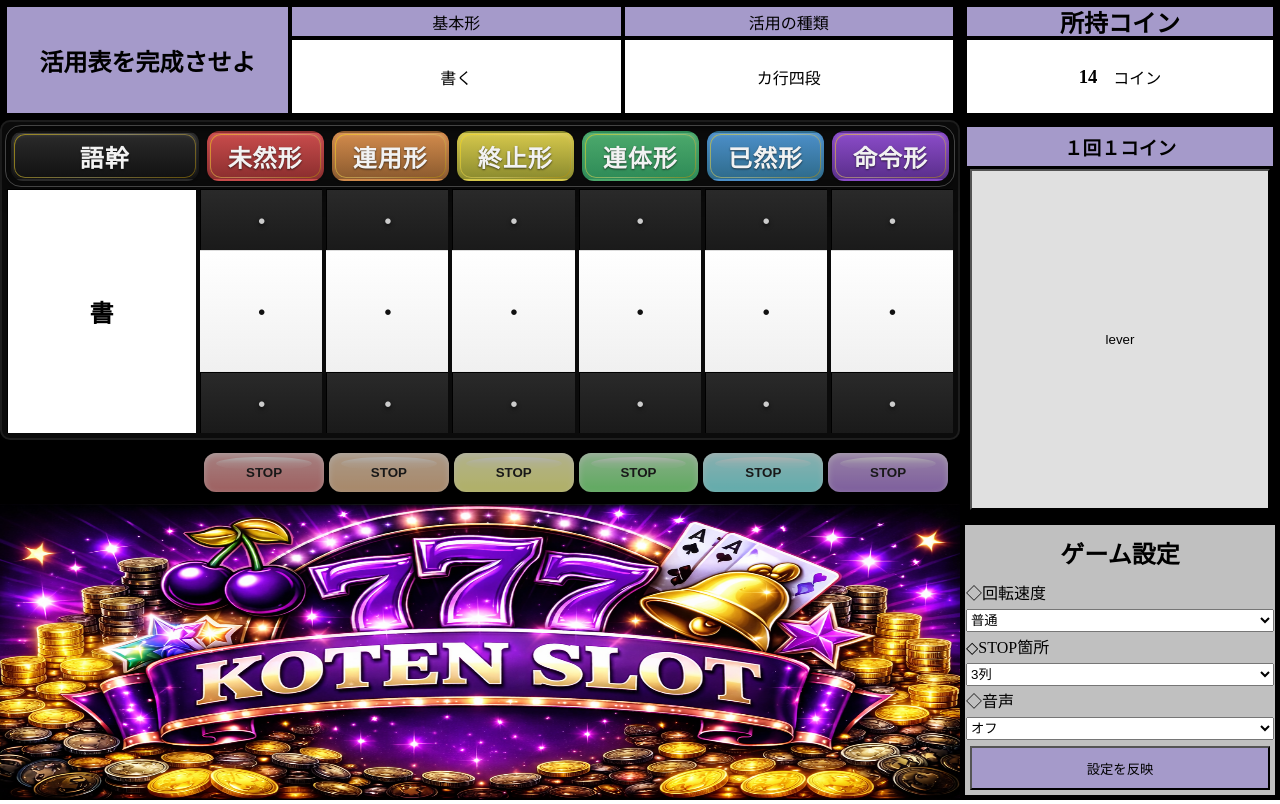
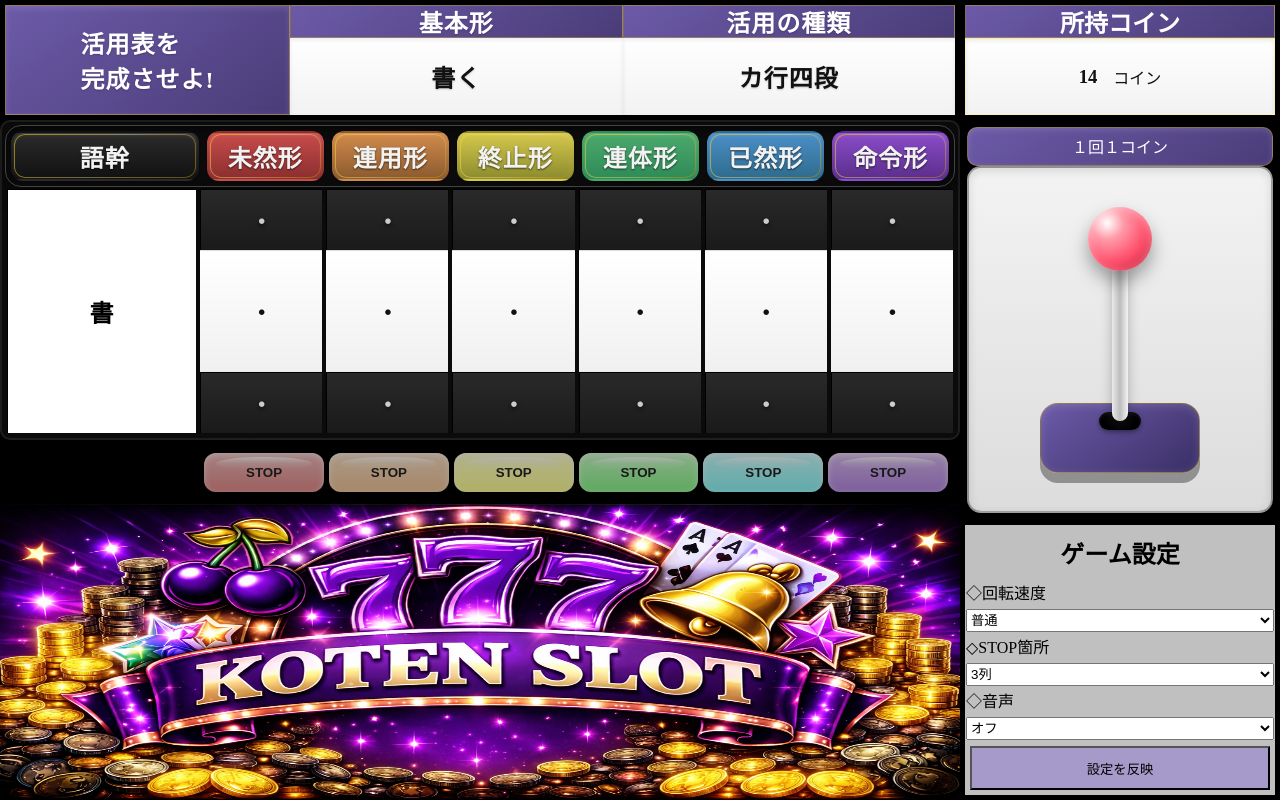
Before and after one commit to saka11show/bunpo_slot, a React (Vite) app: page / in a window 1280 px wide. Built offline with nearby package versions, Linux system fonts and the light colour scheme.

Commit message:
基本挙動実装完了

```diff
--- a/src/App.css
+++ b/src/App.css
@@ -14,6 +14,14 @@
   grid-template-rows: 15vh 40vh 8vh 37vh;
 }
 
+.target-info h1,
+.target-info h2,
+.target-info h3 {
+  text-shadow: 0 1px 2px rgba(0,0,0,0.2);
+  letter-spacing: 1px;
+}
+
+
 .target-info {
   display: grid;
   grid-template-columns: 30% 35% 35%;
@@ -21,39 +29,57 @@
 }
 
 .target-title {
-  border: 2px solid black;
-  background-color: #a59aca;
+  padding: 10px;
+
+  background: linear-gradient(
+    145deg,
+    #6c5aa8,
+    #4a3c78
+  );
+
+  color: #fff;
+
+  box-shadow:
+    inset 0 2px 6px rgba(255,255,255,0.12),
+    0 4px 10px rgba(0,0,0,0.4);
+
+  border: 1px solid rgba(255,215,0,0.35);
 }
+
+.target-basic-form-title,
+.target-katsuyo-type-title {
+  background: linear-gradient(
+    145deg,
+    #6c5aa8,
+    #4a3c78
+  );
+  color: #fff;
+
+  border: 1px solid rgba(255,215,0,0.3);
+}
+
+.target-basic-form-value,
+.target-katsuyo-type-value {
+  background: linear-gradient(#ffffff, #f2f2f2);
+  color: #111;
+
+  box-shadow:
+    inset 0 2px 4px rgba(0,0,0,0.08);
+}
+
+
 
 .target-basic-form {
   display: grid;
   grid-template-rows: 30% 70%;
 }
 
-.target-basic-form-title {
-  border: 2px solid black;
-  background-color: #a59aca;
-}
-
-.target-basic-form-value {
-  border: 2px solid black;
-  background-color: white;
-}
 
 .target-katsuyo-type {
   display: grid;
   grid-template-rows: 30% 70%;
 }
 
-.target-katsuyo-type-title {
-  border: 2px solid black;
-  background-color: #a59aca;
-}
-
-.target-katsuyo-type-value {
-  border: 2px solid black;
-  background-color: white;
-}
 
 
 .reels {
@@ -391,17 +417,32 @@
   display: grid;
   grid-template-rows: 30% 70%;
   border: 5px solid black;
+
 }
 
 .coin-status-title {
-  border: 2px solid black;
-  background-color: #a59aca;
+  background: linear-gradient(
+    145deg,
+    #6c5aa8,
+    #4a3c78
+  );
+  color: #fff;
+  border: 1px solid rgba(255,215,0,0.3);
 }
 
+
 .coin-status {
-  border: 2px solid black;
-  background-color: white;
+  background: linear-gradient(#ffffff, #f2f2f2);
+  color: #111;
+
+  box-shadow:
+    inset 0 2px 4px rgba(0,0,0,0.08);
+
+    border: 1px solid rgba(255,215,0,0.3);
 }
+
+
+/* ===== Lever（筐体レバー） ===== */
 
 .lever {
   display: grid;
@@ -410,13 +451,157 @@
 }
 
 .lever-title {
-  background-color: #a59aca;
+  background: linear-gradient(145deg, #6c5aa8, #4a3c78);
+  color: #fff;
+  border-radius: 10px;
+  border: 1px solid rgba(255, 215, 0, 0.3);
+  box-shadow: inset 0 2px 6px rgba(255,255,255,0.12);
 }
 
-.lever-button {
-  margin: 3px;
-  background-color: #e0e0e0
+/* レバーの設置面 */
+.lever-area {
+  height: 100%;
+  display: grid;
+  place-items: center;
+
+  border-radius: 14px;
+  background: linear-gradient(#f3f3f3, #dcdcdc);
+  border: 2px solid rgba(0,0,0,0.35);
+  box-shadow: inset 0 3px 10px rgba(0,0,0,0.12);
+
+  perspective: 700px; /* ★3D感 */
 }
+
+/* クリックできる透明ボタン */
+.lever-hitbox {
+  width: 100%;
+  height: 100%;
+  background: transparent;
+  border: none;
+  padding: 0;
+  cursor: pointer;
+}
+
+.lever-hitbox:disabled {
+  cursor: not-allowed;
+}
+
+/* レバー構成（玉→棒→土台を縦に一体化） */
+.lever-body {
+  height: 100%;
+  display: flex;
+  flex-direction: column;
+  align-items: center;
+  justify-content: center;
+
+  transform-origin: 50% 92%; /* ★支点は土台付け根 */
+  transition: transform 120ms cubic-bezier(.2,.9,.2,1);
+  will-change: transform;
+}
+
+/* 玉 */
+.lever-knob {
+  width: 64px;
+  height: 64px;
+  border-radius: 50%;
+  background: radial-gradient(circle at 30% 25%, #ffffff 0%, #ff9aa8 25%, #ff4f6b 60%, #b5152f 100%);
+  box-shadow:
+    0 10px 18px rgba(0,0,0,0.35),
+    inset 0 2px 10px rgba(255,255,255,0.45);
+
+  position: relative;
+  z-index: 3;
+
+  transition: transform 120ms cubic-bezier(.2,.9,.2,1);
+  will-change: transform;
+}
+
+/* 棒（上下に食い込ませて“くっつける”） */
+.lever-rod {
+  width: 16px;
+  height: 160px;
+  border-radius: 10px;
+
+  background: linear-gradient(90deg, #e6e6e6, #bdbdbd, #f0f0f0);
+  box-shadow:
+    inset 0 2px 6px rgba(255,255,255,0.35),
+    0 8px 12px rgba(0,0,0,0.25);
+
+  margin-top: -10px;    /* ★玉に食い込む */
+  margin-bottom: -18px; /* ★土台に食い込む */
+
+  position: relative;
+  z-index: 2;
+
+  transition: height 120ms cubic-bezier(.2,.9,.2,1);
+}
+
+/* 土台 */
+.lever-base {
+  width: 160px;
+  height: 70px;
+  border-radius: 18px;
+
+  background: linear-gradient(145deg, #6c5aa8, #3a2f66);
+  border: 1px solid rgba(255,215,0,0.35);
+
+  box-shadow:
+    0 10px 0 rgba(0,0,0,0.35),
+    inset 0 2px 8px rgba(255,255,255,0.15);
+
+  position: relative;
+  z-index: 1;
+
+  transition: box-shadow 120ms cubic-bezier(.2,.9,.2,1);
+}
+
+/* 土台の穴（棒が刺さってる感じ） */
+.lever-socket {
+  position: absolute;
+  top: 8px;
+  left: 50%;
+  transform: translateX(-50%);
+  width: 42px;
+  height: 18px;
+  border-radius: 999px;
+
+  background: radial-gradient(circle at 50% 30%, #111 0%, #000 70%);
+  box-shadow:
+    inset 0 2px 4px rgba(255,255,255,0.08),
+    0 2px 4px rgba(0,0,0,0.35);
+}
+
+/* ===== 引いた時の動き（球が下に来る） ===== */
+
+/* レバー全体は手前に倒れる */
+.lever-hitbox.is-pulled .lever-body {
+  transform: rotateX(-22deg);
+}
+
+/* ★球だけガチャンと下に来る（引いた感の主役） */
+.lever-hitbox.is-pulled .lever-knob {
+  transform: translateY(18px) translateZ(8px);
+}
+
+/* 棒を少し伸ばして違和感を減らす */
+.lever-hitbox.is-pulled .lever-rod {
+  height: 175px;
+}
+
+/* 土台の影も変えて“ガチャン感” */
+.lever-hitbox.is-pulled .lever-base {
+  box-shadow:
+    0 4px 0 rgba(0,0,0,0.35),
+    inset 0 3px 10px rgba(0,0,0,0.25);
+}
+
+/* 無効時は全体を少し暗く */
+.lever-area.is-disabled {
+  filter: brightness(0.85) saturate(0.75);
+}
+
+
+
 
 .game-settings {
   display: grid;
--- a/src/components/Lever.tsx
+++ b/src/components/Lever.tsx
@@ -1,13 +1,52 @@
+import { useRef, useState } from "react";
+
 type Props = {
-    disabled: boolean;
-    onClick: () => void;
-}
+  disabled: boolean;
+  onClick: () => void;
+};
 
-export function Lever({ disabled, onClick}: Props) {
+export function Lever({ disabled, onClick }: Props) {
+  const [isPulled, setIsPulled] = useState(false);
+  const t1 = useRef<number | null>(null);
+  const t2 = useRef<number | null>(null);
+
+  const handlePull = () => {
+    if (disabled || isPulled) return;
+
+    setIsPulled(true);
+
+    // 見た目の「ガチャン」に少し遅れてゲーム開始
+    t1.current = window.setTimeout(() => {
+      onClick();
+    }, 90);
+
+    // 戻す
+    t2.current = window.setTimeout(() => {
+      setIsPulled(false);
+    }, 240);
+  };
+
   return (
     <section className="lever">
-      <div className="lever-title center"><h1>１回１コイン</h1></div>
-      <button className="lever-button" disabled={disabled} onClick={onClick}>lever</button>
+      <div className="lever-title center">１回１コイン</div>
+
+      <div className={`lever-area ${disabled ? "is-disabled" : ""}`}>
+        <button
+          className={`lever-hitbox ${isPulled ? "is-pulled" : ""}`}
+          onClick={handlePull}
+          disabled={disabled}
+          aria-label="レバー"
+          type="button"
+        >
+          <div className="lever-body">
+            <div className="lever-knob" />
+            <div className="lever-rod" />
+            <div className="lever-base">
+              <div className="lever-socket" />
+            </div>
+          </div>
+        </button>
+      </div>
     </section>
   );
 }
--- a/src/components/TargetInfo.tsx
+++ b/src/components/TargetInfo.tsx
@@ -10,24 +10,25 @@ export function TargetInfo({ target }: Props) {
   return (
     <section className="target-info">
       <div className="target-title center">
-        <h1>活用表を完成させよ</h1>
+        <h1>活用表を<br></br>
+        完成させよ!</h1>
       </div>
 
       <div className="target-basic-form">
         <div className="target-basic-form-title center">
-          基本形
+          <h2>基本形</h2>
         </div>
         <div className="target-basic-form-value center">
-          {target.verb}
+          <h1>{target.verb}</h1>
         </div>
       </div>
 
       <div className="target-katsuyo-type">
         <div className="target-katsuyo-type-title center">
-          活用の種類
+          <h2>活用の種類</h2>
         </div>
         <div className="target-katsuyo-type-value center">
-          {target.type}
+          <h1>{target.type}</h1>
         </div>
       </div>
     </section>
```
